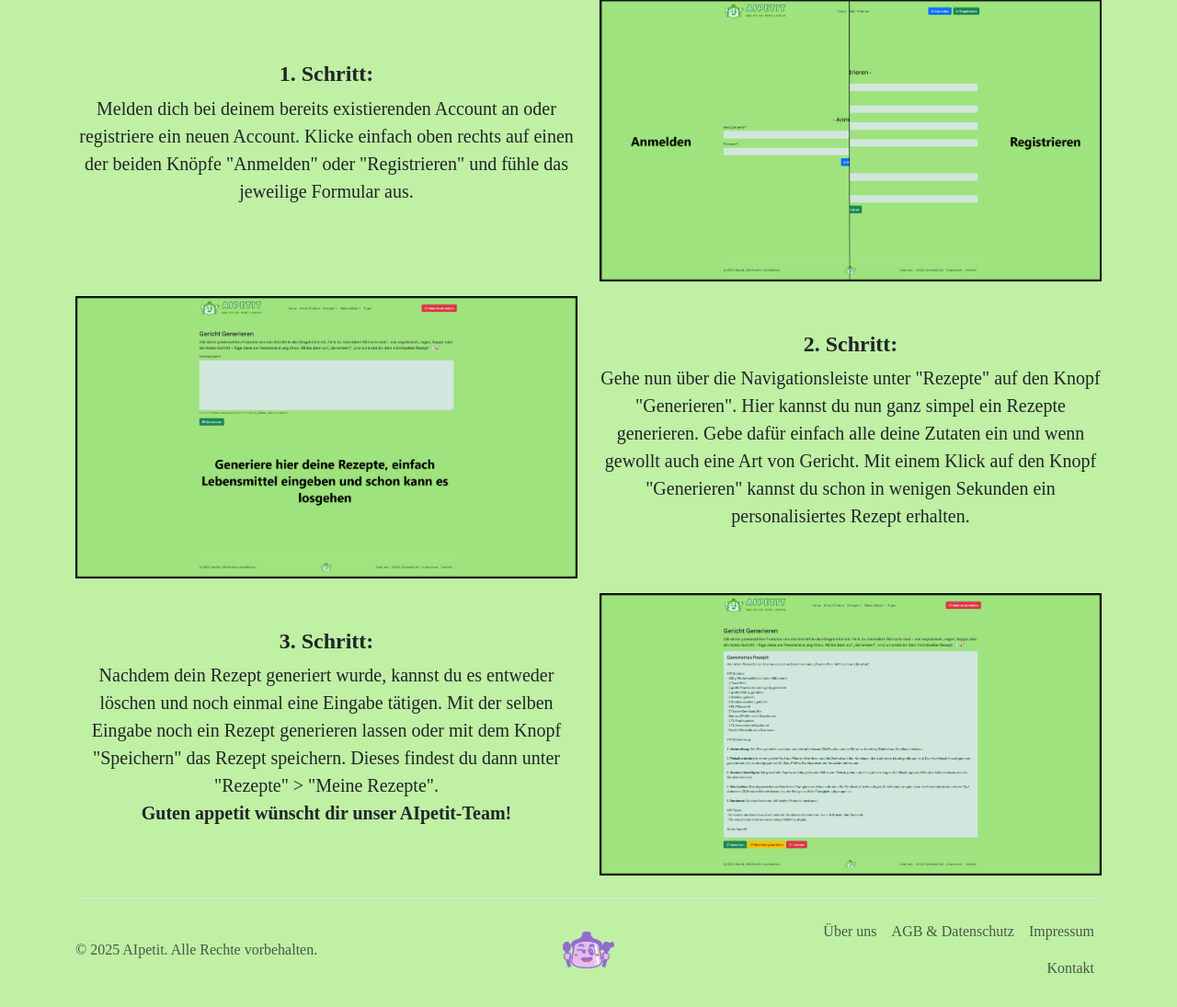
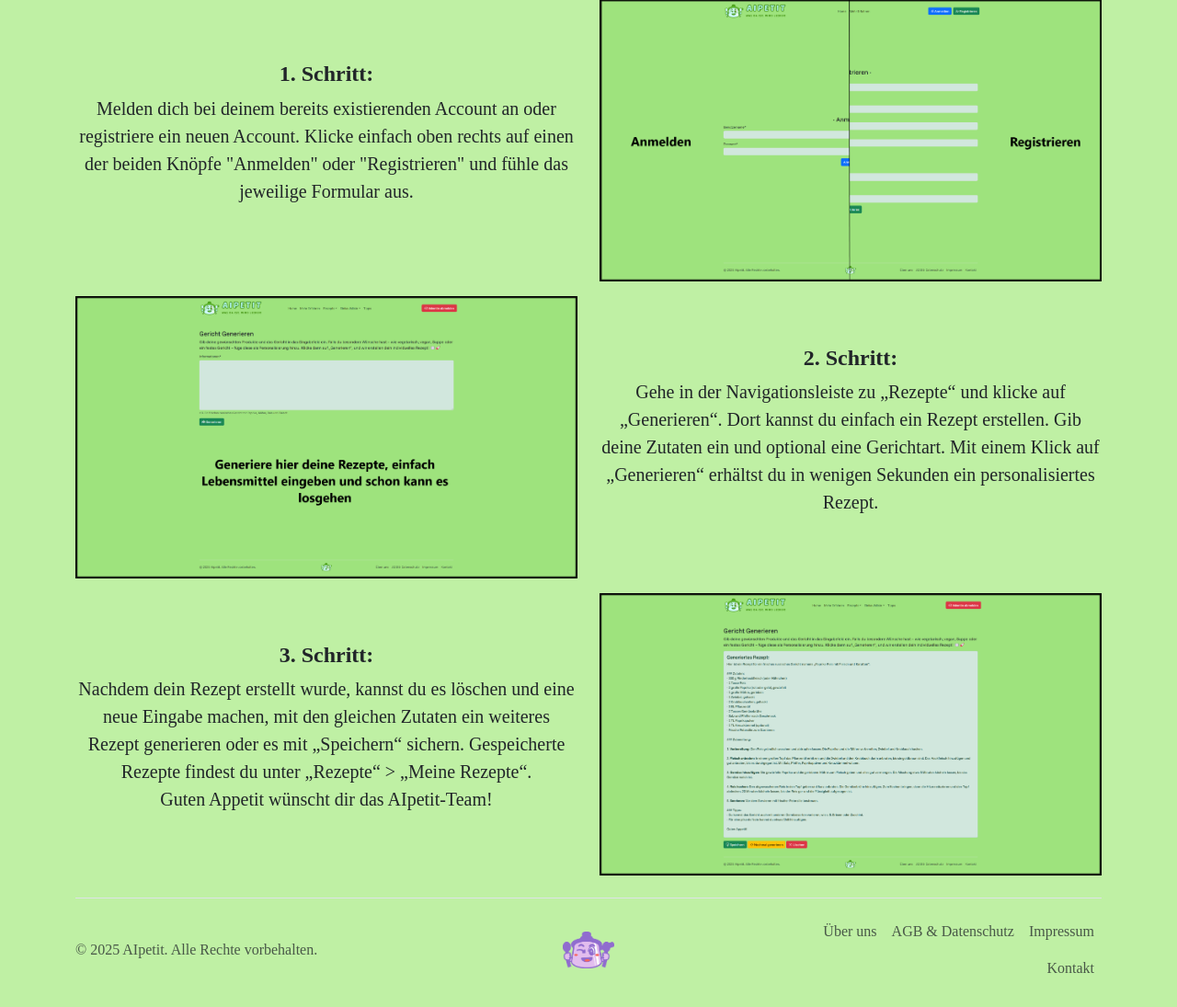
Before and after one commit to Vallekralle/AIpetit, a Django app: page /mehr_erfahren/ in a window 1280 px wide. Shown: the part 1137-2232 px from the top of the page at 92% size. Run offline with Django 5.2, Linux system fonts and the light colour scheme; parts of the project's set-up code (start-up, migrations or seed data) failed here and were passed over; some web fonts are replaced.

Commit message:
Switched from formal to informal language

```diff
--- a/templates/pages/contact.html
+++ b/templates/pages/contact.html
@@ -16,8 +16,8 @@
             Genutze KI: ChatGPT, https://chatgpt.com/.
             Prompt (12.02.2025): Erstelle eine kurze, freundliche Anweisung für ein Kontaktformular, die Nutzer zur korrekten Eingabe ihrer Daten und zum Absenden ermutigt.
         -->
-        Wenn Sie fragen oder ein Anliegen haben können Sie uns gerne über unser Kontaktformular erreichen.
-        Fühlen Sie bitte alle Felder mit echten Daten aus und klicken Sie, wenn Sie fertig sind, auf
+        Wenn du noch Fragen oder Anliegen hast kannst du uns gerne über unser Kontaktformular erreichen.
+        Fühle bitte alle Felder mit echten Daten aus und klicke, wenn du fertig bist, auf
         senden.
     </p>
     {% if output %}
--- a/templates/pages/index.html
+++ b/templates/pages/index.html
@@ -23,14 +23,14 @@
               Genutze KI: ChatGPT, https://chatgpt.com/.
               Prompt (04.02.2025): Erstelle eine kurze, ansprechenden Titel für einen KI-gestützten Rezeptgenerator namens 'AIpetit', der Nutzern bei der Suche nach Kochideen hilft.
             -->
-            <h1 class="display-4 light-green">Keine Idee fürs Kochen? AIpetit inspiriert Sie mit leckeren Rezepten!</h1>
+            <h1 class="display-4 light-green">Keine Idee fürs Kochen? AIpetit inspiriert dich mit leckeren Rezepten!</h1>
             <!--
               Genutze KI: ChatGPT, https://chatgpt.com/.
               Prompt (04.02.2025): Schreibe eine überzeugende Werbebotschaft, die Rezepte basierend auf vorhandenen Zutaten vorschlägt, Einkaufslisten erstellt und eine Community für Kochbegeisterte bietet. Der Text soll zum Registrieren motivieren.
             -->
             <p class="lead mb-0 fs-5">
-                Nutzen Sie, was Sie zu Hause haben – AIpetit schlägt Ihnen passende Rezepte vor,
-                hilft bei der Einkaufsliste und verbindet Sie mit einer kochbegeisterten Community.
+                Nutze, was du zu Hause hast – AIpetit schlägt dir passende Rezepte vor,
+                hilft bei der Einkaufsliste und verbindet dich mit einer kochbegeisterten Community.
                 Jetzt kostenlos registrieren und loslegen!
             </p>
 
--- a/templates/pages/learn_more.html
+++ b/templates/pages/learn_more.html
@@ -74,10 +74,10 @@
         <div class="col-md-6 col-12 align-content-center justify-content-center order-md-1 order-0">
           <h4><strong>2. Schritt:</strong></h4>
           <p class="fs-5">
-            Gehe nun über die Navigationsleiste unter "Rezepte" auf den Knopf "Generieren".
-            Hier kannst du nun ganz simpel ein Rezepte generieren. Gebe dafür einfach alle deine
-            Zutaten ein und wenn gewollt auch eine Art von Gericht. Mit einem Klick auf den Knopf
-            "Generieren" kannst du schon in wenigen Sekunden ein personalisiertes Rezept erhalten.
+            Gehe in der Navigationsleiste zu „Rezepte“ und klicke auf „Generieren“.
+            Dort kannst du einfach ein Rezept erstellen. Gib deine Zutaten ein und
+            optional eine Gerichtart. Mit einem Klick auf „Generieren“ erhältst du
+            in wenigen Sekunden ein personalisiertes Rezept.
           </p>
         </div>
       </div>
@@ -85,11 +85,11 @@
         <div class="col-md-6 col-12 align-content-center justify-content-center">
           <h4><strong>3. Schritt:</strong></h4>
           <p class="fs-5">
-            Nachdem dein Rezept generiert wurde, kannst du es entweder löschen und
-            noch einmal eine Eingabe tätigen. Mit der selben Eingabe noch ein Rezept
-            generieren lassen oder mit dem Knopf "Speichern" das Rezept speichern.
-            Dieses findest du dann unter "Rezepte" > "Meine Rezepte". <br>
-            <strong>Guten appetit wünscht dir unser AIpetit-Team!</strong>
+            Nachdem dein Rezept erstellt wurde, kannst du es löschen und eine neue
+            Eingabe machen, mit den gleichen Zutaten ein weiteres Rezept generieren
+            oder es mit „Speichern“ sichern. Gespeicherte Rezepte findest du unter
+            „Rezepte“ > „Meine Rezepte“. <br>
+            Guten Appetit wünscht dir das AIpetit-Team!
           </p>
         </div>
         <div class="col-md-6 col-12 align-content-center justify-content-center">
--- a/templates/recipes/delete_recipe.html
+++ b/templates/recipes/delete_recipe.html
@@ -7,10 +7,10 @@
 {% block content %}
 
 <div class="container text-center d-flex flex-grow-1 flex-column justify-content-center">
-    <h3>Sind Sie sich sicher, dass Sie das Rezept löschen wollen?</h3>
+    <h3>Bist du dir sicher, dass du das Rezept löschen willst?</h3>
     <p class="fs-5 mt-3">
         Das Löschen dieses Tipps ist endgültig und kann nicht rückgängig gemacht werden.
-        Sind Sie sich sicher, dass Sie fortfahren möchten?
+        Bist du dir sicher, dass du fortfahren möchtest?
     </p>
     <form method="post">
         {% csrf_token %}
--- a/templates/shopping_lists/delete_shopping_list.html
+++ b/templates/shopping_lists/delete_shopping_list.html
@@ -10,7 +10,8 @@
 <div class="container d-flex flex-grow-1 flex-column justify-content-center text-center">
     <h2>Einkaufsliste löschen</h2>
     <p class="fs-4">
-        Bist du dir sicher, dass du die Einkaufsliste "<strong>{{ object.title }}</strong>" löschen willst?
+        Bist du dir sicher, dass du die Einkaufsliste
+        "<strong>{{ object.title }}</strong>" löschen willst?
     </p>
     <form method="post">
         {% csrf_token %}
--- a/templates/shopping_lists/list_shopping_lists.html
+++ b/templates/shopping_lists/list_shopping_lists.html
@@ -33,7 +33,7 @@
 
         <h4 class="text-center">
             Es gibt noch keine Einkaufslisten, erstelle gerne eine
-            <a href="{% url 'create_shopping_list' %}">hier</a>
+            <a href="{% url 'create_shopping_list' %}">hier</a>.
         </h4>
 
     {% endfor %}
--- a/templates/tips/delete_tip.html
+++ b/templates/tips/delete_tip.html
@@ -14,7 +14,7 @@
             Prompt (09.02.2025): Formuliere eine Bestätigungsnachricht für das endgültige Löschen eines Tipps, die den Nutzer fragt, ob er sicher ist, fortfahren zu wollen.
         -->
         Das Löschen dieses Tipps ist endgültig und kann nicht rückgängig gemacht werden.
-        Sind Sie sich sicher, dass Sie fortfahren möchten?
+        Bist du dir sicher, dass du fortfahren möchtest?
     </p>
     <form method="post">
         {% csrf_token %}
--- a/templates/tips/detail_tip.html
+++ b/templates/tips/detail_tip.html
@@ -31,12 +31,12 @@
 
                 {% if user in tip.likes.all %}
 
-                    Zum entfernen des Likes klicken Sie bitte auf
+                    Zum entfernen des Likes klicke bitte auf
 
                 {% else %}
 
-                    Hat Ihnen dieser Tipp gefallen?<br>
-                    Dann hinterlassen Sie gerne einen
+                    Hat dir dieser Tipp gefallen?<br>
+                    Dann hinterlasse gerne einen
 
                 {% endif %}
 
--- a/templates/tips/update_tip.html
+++ b/templates/tips/update_tip.html
@@ -11,13 +11,15 @@
     <div class="text-center">
         <h3>"{{ tip.title }}" bearbeiten</h3>
         <p class="fs-5">
-            Fühlen Sie alle Felder aus und bestätigen Sie Ihre Eingabe mit "Speichern".
+            Fühle alle Felder aus und bestätige deine Eingabe mit "Speichern".
         </p>
     </div>
     <form enctype="multipart/form-data" method="post">
         {% csrf_token %}
         {{ form|crispy }}
-        <button class="btn btn-success mt-3" type="submit"><i class="bi bi-floppy"></i> Speichern</button>
+        <button class="btn btn-success mt-3" type="submit">
+            <i class="bi bi-floppy"></i> Speichern
+        </button>
     </form>
 </div>
 
```
Also changed, not shown: templates/pages/about_us.html (+8 -3 lines).
